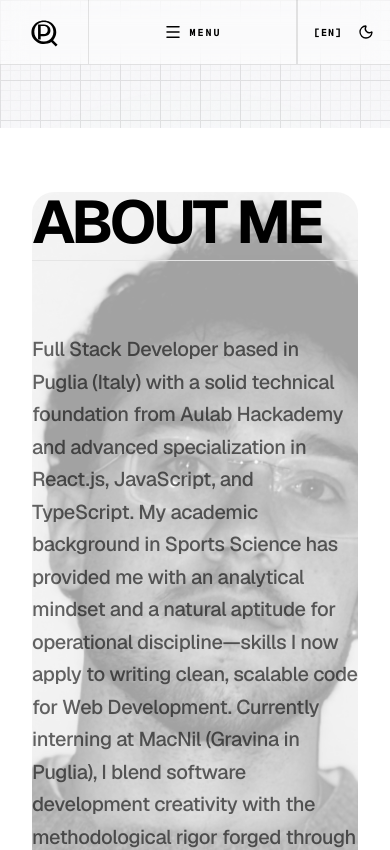
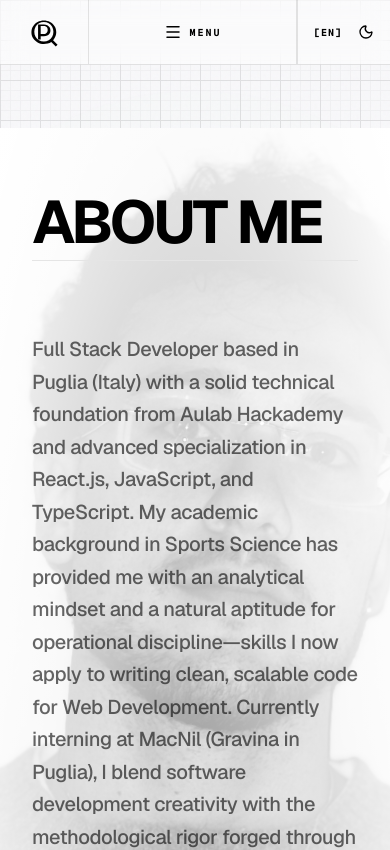
Before and after one commit to pierquarta25/getpierfilippo.com, a Next.js app: page /about in a window 390 px wide. Shown: the top 850 px of the page. Built offline with nearby package versions, Linux system fonts and the light colour scheme.

Commit message:
immagine da sistemare

```diff
--- a/src/components/sharlee/AboutSection.tsx
+++ b/src/components/sharlee/AboutSection.tsx
@@ -10,6 +10,19 @@ export const AboutSection = () => {
 
   return (
     <section id="about" className="min-h-screen py-16 md:py-32 px-8 md:px-24 bg-white dark:bg-black relative overflow-hidden flex items-center">
+
+      {/* Mobile Background - Stile Riccardo (Full Section subtle portrait) */}
+      <div className="absolute inset-0 lg:hidden pointer-events-none overflow-hidden">
+        <Image
+          src="/media/pierfilippo-portrait.jpg"
+          alt="Pierfilippo Quartarella Background"
+          fill
+          className="object-cover grayscale opacity-40 dark:opacity-30"
+          priority
+        />
+        {/* Overlay gradiente radiale per far emergere il testo e sfumare l'immagine */}
+        <div className="absolute inset-0 bg-radial-[at_50%_50%] from-transparent via-white/60 to-white dark:via-black/70 dark:to-black" />
+      </div>
 
       <div className="max-w-7xl mx-auto grid grid-cols-1 lg:grid-cols-12 gap-16 items-center w-full relative z-10">
 
@@ -29,23 +42,7 @@ export const AboutSection = () => {
         </div>
 
         {/* Text Content - 7 Columns */}
-        <div className="lg:col-span-7 flex flex-col gap-12 text-left text-black dark:text-white relative">
-
-          {/* Mobile Background Watermark - Posizionato solo dietro il testo */}
-          <div className="absolute inset-0 lg:hidden -z-10 pointer-events-none overflow-hidden rounded-3xl">
-            <div className="relative w-full h-full opacity-60 dark:opacity-40">
-              <Image
-                src="/media/pierfilippo-portrait.jpg"
-                alt="Pierfilippo Quartarella Watermark"
-                fill
-                className="object-cover grayscale"
-                priority
-              />
-              {/* Sfumatura leggera per non rendere l'immagine troppo netta */}
-              <div className="absolute inset-0 bg-white/40 dark:bg-black/40" />
-            </div>
-          </div>
-
+        <div className="lg:col-span-7 flex flex-col gap-12 text-left text-black dark:text-white">
           <div className="space-y-4">
             <h2 className="text-6xl md:text-8xl font-bold uppercase tracking-tighter leading-none">
               {t('about.title')}
```
